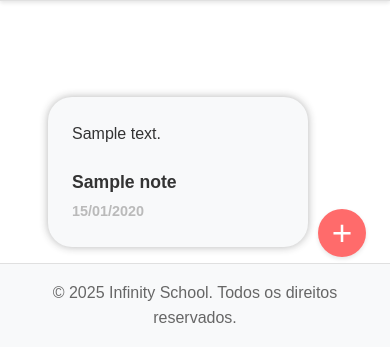
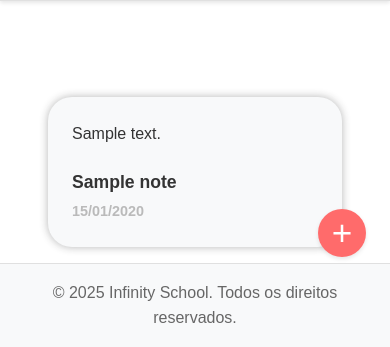
Before and after one commit to gontin/infinityboard, a Django app: page /notas/ in a window 390 px wide. Shown: the part 567-914 px from the top of the page. Run offline with Django 5.2, Linux system fonts and the light colour scheme; a user stored in the database is signed in; tables that the repository leaves empty hold one stand-in row (values such as "Sample post"); grey boxes marked "Sample" are stand-in pictures.

Commit message:
feat: responsividade lista de notas

```diff
--- a/static/css/note_list.css
+++ b/static/css/note_list.css
@@ -4,6 +4,8 @@
 /* --- CSS dinâmico pode ir para seu style.css, aqui é ilustrativo --- */
 .notas-container {
     display: flex;
+    align-items: center;
+    justify-content: center;
     flex-wrap: wrap;
     gap: 32px;
     padding: 80px 32px 0 32px;
@@ -12,7 +14,7 @@
     background: var(--bg-secondary);
     border-radius: 24px;
     padding: 24px;
-    width: 260px;
+    width: 300px;
     height: 150px;
     box-shadow: 0 0 8px #2225;
     display: flex;
@@ -22,10 +24,18 @@
     color: var(--text-primary);
     transition: transform .1s;
 }
+
 .nota-card:hover {
     transform: scale(1.03);
     background: var(--card-bg);
 }
+
+@media (max-width: 768px) {
+    .nota-card {
+        width: 100%;
+    }
+}
+
 .nota-title {
     font-weight: bold;
     font-size: 1.1rem;
```
